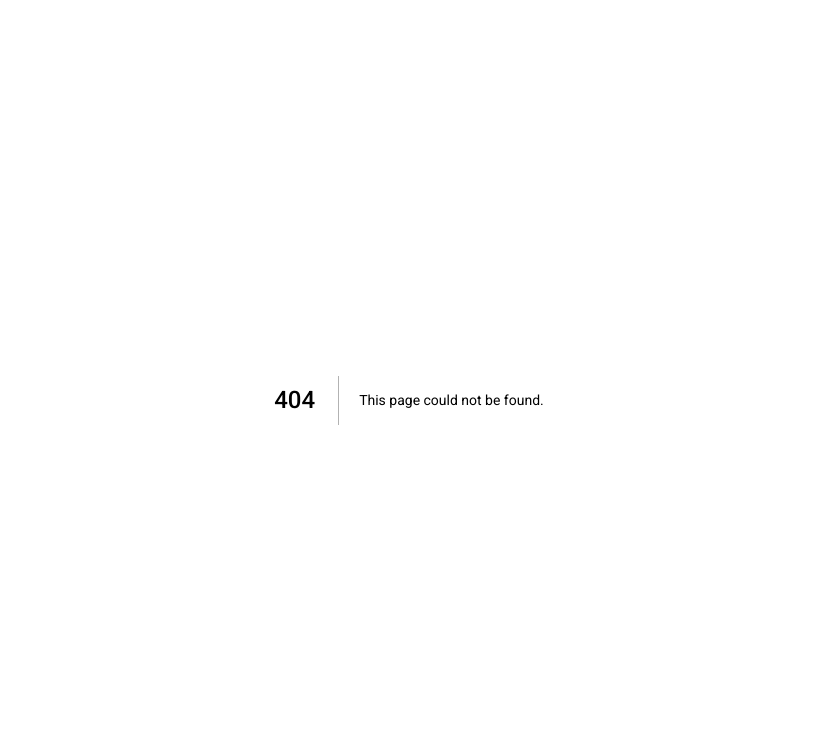
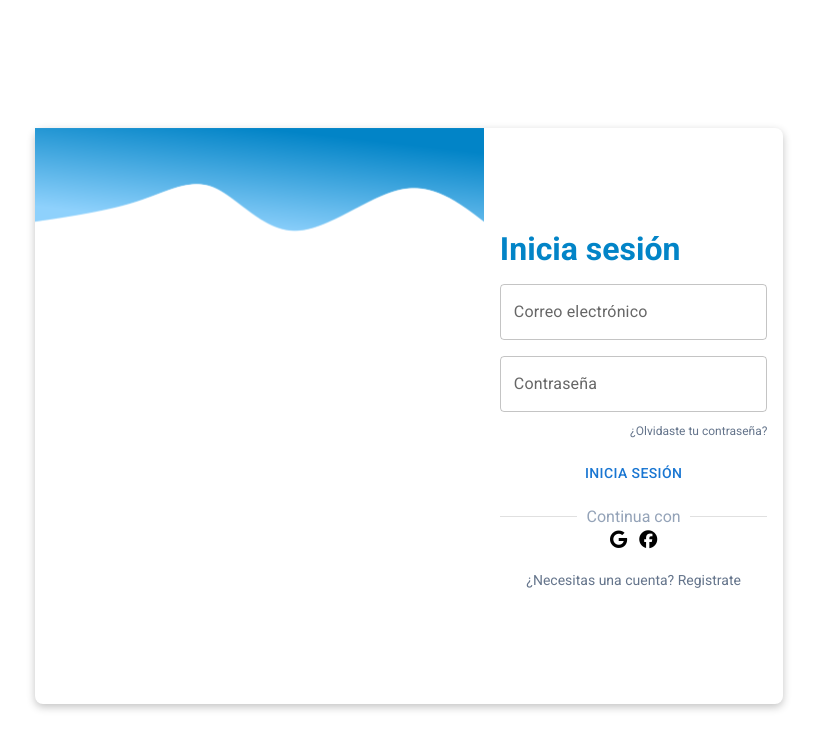
Before and after one commit to FacesConsulting/proyecto0Front, a Next.js app: page /auth/login in a window 1280 px wide. Before the commit this address had no page. Shown: the top 748 px of the page, without its empty margins (231-1048 px from the left). Built offline with nearby package versions, Linux system fonts and the light colour scheme.

Commit message:
Autentificacion de credenciales

```diff
--- a/package.json
+++ b/package.json
@@ -26,6 +26,7 @@
     "eslint-config-next": "13.3.0",
     "formik": "^2.2.9",
     "next": "13.3.0",
+    "next-auth": "^4.22.1",
     "next-password-protect": "^1.8.0",
     "postcss": "8.4.21",
     "react": "18.2.0",
--- a/src/app/api/hello/route.ts
+++ /dev/null
@@ -1,3 +0,0 @@
-export async function GET(request: Request) {
-  return new Response('Hello, Next.js!')
-}
--- /dev/null
+++ b/src/app/auth/login/page.tsx
@@ -0,0 +1,32 @@
+"use client";
+import LoginForm from "@/components/form/login/LoginForm";
+import img from "@/assets/images/log1.png";
+import AuthContext from "@/context/AuthContext";
+
+const styling = {
+  backgroundImage: `url(${img.src})`,
+};
+const page = () => {
+
+  return (
+    <AuthContext>
+      <div
+        className="bg-white h-screen w-screen flex justify-center items-start lg:items-center pt-8 px-4"
+        id="login"
+      >
+        <div className=" w-full lg:w-3/5 h-3/4 rounded-lg flex flex-col lg:flex-row shadow-form">
+          <div
+            className="lg:w-3/5 flex flex-col lg:flex-row bg-login"
+            style={styling}
+          ></div>
+          <div className="w-full lg:w-2/5 flex justify-center items-start lg:items-center">
+            <LoginForm />
+          </div>
+        </div>
+      </div>
+    </AuthContext>
+  );
+};
+
+
+export default page;
--- a/src/app/clinic/layout.tsx
+++ b/src/app/clinic/layout.tsx
@@ -1,13 +1,11 @@
 import BoxClinic from "@/template/clinic/box/BoxClinic";
 
+interface IProps {
+  children: React.ReactNode;
+}
+
 export default function ClinicLayout({
-    children, // will be a page or nested layout
-  }: {
-    children: React.ReactNode,
-  }) {
-    return (
-      <BoxClinic>
-        {children}
-      </BoxClinic>
-    );
-  }
+  children, // will be a page or nested layout
+} : IProps) {
+  return <BoxClinic>{children}</BoxClinic>;
+}
--- a/src/app/layout.tsx
+++ b/src/app/layout.tsx
@@ -15,7 +15,7 @@ export default function RootLayout({
   children: React.ReactNode;
 }) {
   return (
-    <html lang="en">
+    <html lang="es">
       <body>{children}</body>
       <Script
         src="https://kit.fontawesome.com/da618b3aee.js"
--- a/src/app/login/page.tsx
+++ /dev/null
@@ -1,22 +0,0 @@
-import LoginForm from "@/components/form/login/LoginForm";
-import img from ".//../../assets/images/log1.png";
-
-const styling = {
-    backgroundImage: `url(${img.src})`
-}
-const page = () => {
-    return (
-        <div
-            className="bg-white h-screen w-screen flex justify-center items-start lg:items-center pt-8 px-4"
-            id="login">
-            <div className=" w-full lg:w-3/5 h-3/4 rounded-lg flex flex-col lg:flex-row shadow-form">
-                <div className="lg:w-3/5 flex flex-col lg:flex-row bg-login" style={styling}></div>
-                <div className="w-full lg:w-2/5 flex justify-center items-start lg:items-center">
-                    <LoginForm />
-                </div>
-            </div>
-        </div>
-    );
-};
-
-export default page;
--- a/src/components/form/login/LoginForm.tsx
+++ b/src/components/form/login/LoginForm.tsx
@@ -1,31 +1,39 @@
 "use client";
 
 import { LoginInterface } from "@/interfaces/auth/auth.interface";
-import { Box, Divider, TextField } from "@mui/material";
-import React, { useState } from "react";
-import { useFormik } from "formik";
-import { validationSchemaUser } from "@/validations/Login/ValidationLogin";
+import { Alert, Box, Divider, TextField } from "@mui/material";
+import React, { useEffect, useState } from "react";
 import { LoadingButton } from "@mui/lab";
 import Link from "next/link";
+import { signIn, signOut, useSession } from "next-auth/react";
 
 const LoginForm = () => {
-  const [initialValues] = useState<LoginInterface>({ email: "", password: "" });
-  const [loading] = useState<boolean>(false);
+  const [loading, setLoading] = useState<boolean>(false);
+  const [user, setUser] = useState<LoginInterface>({ email: "", password: "" });
+  const [error, setError] = useState<string>("");
 
-  const { values, errors, touched, handleBlur, handleChange, handleSubmit } =
-    useFormik({
-      enableReinitialize: true,
-      validationSchema: validationSchemaUser,
-      initialValues,
+  useEffect(() => {
+    const urlParams = new URLSearchParams(window.location.search);
+    if(urlParams.has("error")){
+      setError(urlParams?.get("error") || "")
+    }
+  }, []);
 
-      onSubmit: async (values, { resetForm }) => {
-        console.log(values);
-      },
+  const handleSubmit = async (e) => {
+    e.preventDefault();
+    setLoading(true)
+    const result = await signIn("credentials", {
+      email: user.email,
+      password: user.password,
+      redirect: true,
+      callbackUrl: "/",
     });
+    setLoading(false)
+  };
 
   return (
     <Box className="w-full px-4">
-      <form onSubmit={handleSubmit} autoComplete="off">
+      <form autoComplete="off">
         <h1 className="text-sky-600 mb-4">Inicia sesión</h1>
         <div className="mb-4">
           <TextField
@@ -33,12 +41,8 @@ const LoginForm = () => {
             id="email"
             name="email"
             label="Correo electrónico"
-            value={values.email}
-            onChange={handleChange}
-            onBlur={handleBlur}
-            error={touched.email && Boolean(errors.email)}
-            helperText={touched.email && errors.email}
-            inputProps={{ maxLength: 30 }}
+            value={user.email}
+            onChange={(e) => setUser({ ...user, email: e.target.value })}
             placeholder="joe_doe@example.com"
           />
         </div>
@@ -49,12 +53,8 @@ const LoginForm = () => {
             id="password"
             name="password"
             label="Contraseña"
-            value={values.password}
-            onChange={handleChange}
-            onBlur={handleBlur}
-            error={touched.password && Boolean(errors.password)}
-            helperText={touched.password && errors.password}
-            inputProps={{ maxLength: 20 }}
+            value={user.password}
+            onChange={(e) => setUser({ ...user, password: e.target.value })}
           />
         </div>
         <div className="text-right mb-4">
@@ -66,15 +66,7 @@ const LoginForm = () => {
           </Link>
         </div>
         <div className="text-center box mb-4">
-          <LoadingButton
-            className="text-center"
-            size="small"
-            type="submit"
-            loading={loading}
-            variant="contained"
-          >
-            <span>inicia sesión</span>
-          </LoadingButton>
+          <LoadingButton onClick={handleSubmit} loading={loading}>Inicia sesión</LoadingButton>
         </div>
         <Divider textAlign="center" className="text-slate-400 mb-4">
           Continua con
@@ -93,6 +85,10 @@ const LoginForm = () => {
             ¿Necesitas una cuenta? <span className="">Registrate</span>
           </Link>
         </div>
+        {
+          error != "" &&
+        <Alert severity="error">Tus accesos son incorrectos</Alert>
+        }
       </form>
     </Box>
   );
--- a/src/containers/header/Header.tsx
+++ b/src/containers/header/Header.tsx
@@ -1,5 +1,7 @@
+"use client"
 import Link from "next/link";
 import HeaderMobile from "./HeaderMobile";
+import { signIn } from "next-auth/react";
 
 const Header = () => {
   return (
@@ -38,7 +40,7 @@ const Header = () => {
           <Link href={"#home"}>inicio</Link>
           <Link href={"#about us"}>nosotros</Link>
           <Link href={""}>contacto</Link>
-          <Link href={"/login"}>inicia sesión</Link>
+          <span onClick={() => signIn()}>inicia sesión</span>
           <Link href={""}></Link>
         </nav>
       </div>
--- a/src/containers/header/HeaderMobile.tsx
+++ b/src/containers/header/HeaderMobile.tsx
@@ -15,7 +15,6 @@ import {
 } from "@mui/material";
 import { Home, Menu } from "@mui/icons-material";
 import { useState } from "react";
-import Link from "next/link";
 
 const HeaderMobile = () => {
   const [open, setOpen] = useState<boolean>(false);
@@ -36,6 +35,7 @@ const HeaderMobile = () => {
     }
   ]
   return (
+
     <Hidden mdUp>
       <AppBar
         position="fixed"
--- /dev/null
+++ b/src/context/AuthContext.tsx
@@ -0,0 +1,9 @@
+"use client"
+
+import { SessionProvider } from "next-auth/react"
+
+const AuthContext = ({children}:{children : React.ReactNode}) => {
+  return <SessionProvider>{children}</SessionProvider>
+}
+
+export default AuthContext
--- /dev/null
+++ b/src/pages/api/auth/[...nextauth].ts
@@ -0,0 +1,60 @@
+import NextAuth from "next-auth";
+import CredentialsProvider from "next-auth/providers/credentials";
+export default NextAuth({
+  providers: [
+    CredentialsProvider({
+      // The name to display on the sign in form (e.g. "Sign in with...")
+      name: "Credentials",
+      // `credentials` is used to generate a form on the sign in page.
+      // You can specify which fields should be submitted, by adding keys to the `credentials` object.
+      // e.g. domain, username, password, 2FA token, etc.
+      // You can pass any HTML attribute to the <input> tag through the object.
+      credentials: {
+        email: { label: "Email", type: "email", placeholder: "jsmith@mail.com" },
+        password: { label: "Password", type: "password" },
+      },
+      async authorize(credentials, req) {
+        // Add logic here to look up the user from the credentials supplied
+
+        console.log(credentials);
+        const res = await fetch("http://localhost:8081/login/auth/login", {
+          method: "POST",
+          headers: {
+            "Content-Type": "application/json",
+          },
+          body: JSON.stringify({
+            email: credentials?.email,
+            password: credentials?.password,
+          }),
+        });
+
+        console.log(res.status)
+        const user = await res.json();
+
+        if (user && res.ok) {
+          // Any object returned will be saved in `user` property of the JWT
+          return user;
+        } else {
+          // If you return null then an error will be displayed advising the user to check their details.
+          return null;
+
+          // You can also Reject this callback with an Error thus the user will be sent to the error page with the error message as a query parameter
+        }
+      },
+    }),
+  ],
+  callbacks: {
+    async jwt({ token, user }) {
+      return { ...token, ...user };
+    },
+    async session({ session, token, user }) {
+      session.user = token as any;
+      return session;
+    },
+  },
+  pages:{
+    signIn: '/auth/login',
+    signOut: '/auth/signout',
+    error: '/auth/login'
+  }
+});
```
Also changed, not shown: src/app/page.tsx (+13 -14 lines), 1 other file (tests, documents, lock files or other folders).
